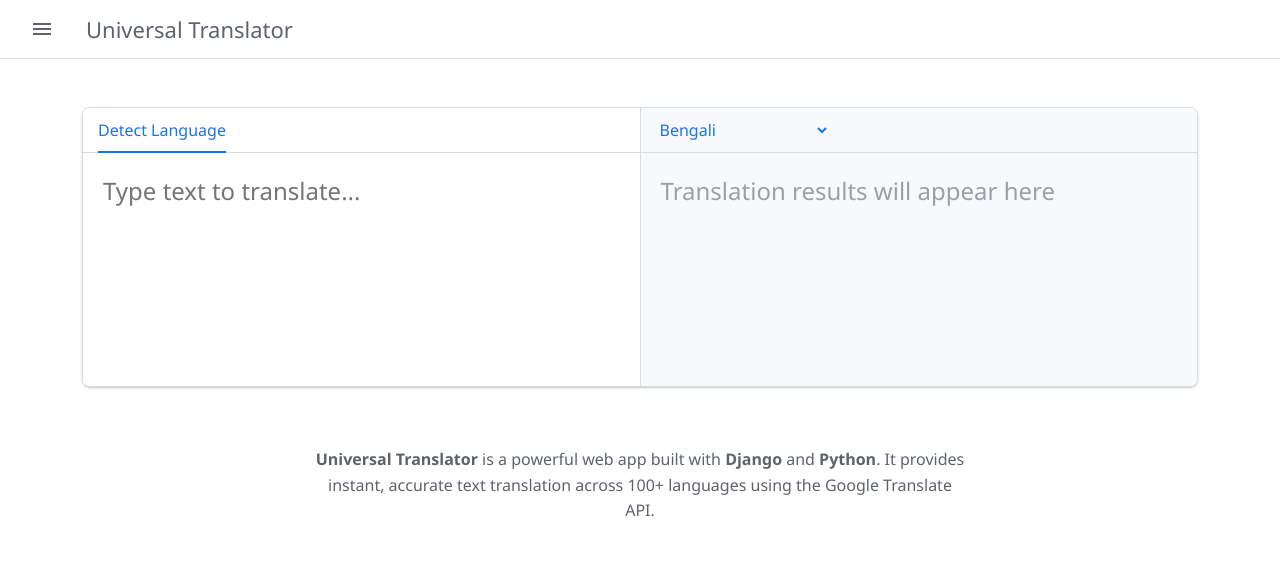
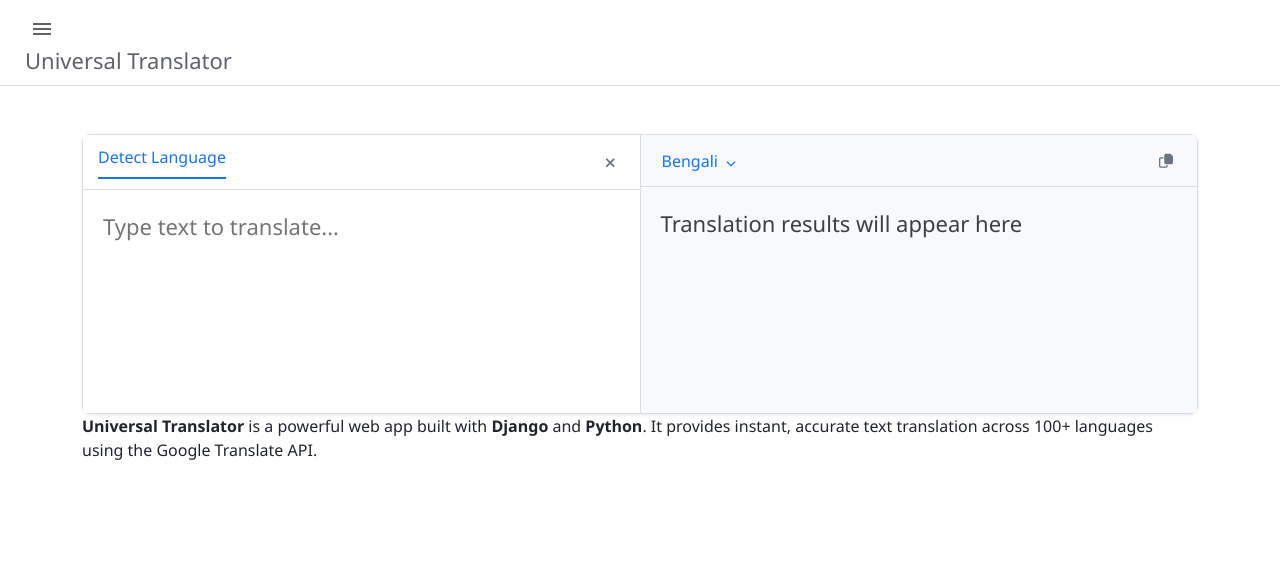
Before and after one commit to jahidhasanpiyesh/Universal-Translator-Web-App, a Django app: page / in a window 1280 px wide. Shown: the top 587 px of the page. Run offline with Django 5.2, Linux system fonts and the light colour scheme; some libraries are stand-ins or nearby versions.

Commit message:
searce and query added my template and use or conditon

```diff
--- a/core/views.py
+++ b/core/views.py
@@ -5,12 +5,9 @@
 from django.contrib.auth.decorators import login_required
 from django.contrib.auth import update_session_auth_hash
 from .models import UserProfile
-
-
 import json
 from django.http import JsonResponse
 from deep_translator import GoogleTranslator
-# Create your views here.
 
 
 def home(request):
@@ -36,7 +33,6 @@
         'uz': 'Uzbek', 'vi': 'Vietnamese', 'cy': 'Welsh', 'xh': 'Xhosa', 'yi': 'Yiddish',
         'yo': 'Yoruba', 'zu': 'Zulu'
     }
-
     return render(request, 'index.html', {'languages': languages_list})
 
 
@@ -44,41 +40,33 @@
     if request.method == "POST":
         try:
             data = json.loads(request.body)
-            user_text = data.get('text')
-            target_lang = data.get('target')
+            user_text = data.get('text', '').strip()
+            target_lang = data.get('target', 'bn')
 
-            # অনুবাদ করার আসল কোড
+            if not user_text:
+                return JsonResponse({'translated_text': ''})
+
             translated = GoogleTranslator(
                 source='auto', target=target_lang).translate(user_text)
-
             return JsonResponse({'translated_text': translated})
         except Exception as e:
             return JsonResponse({'error': str(e)}, status=400)
-
     return JsonResponse({'error': 'Invalid request'}, status=400)
 
 
-# Signin view handling both signup and login
 def signin(request):
     if request.method == "POST":
-
-        # Determine which form was submitted
         form_type = request.POST.get('form_type')
-
-        # --- SIGNUP LOGIC ---
         if form_type == 'signup':
             name = request.POST.get('full_name')
             email = request.POST.get('email')
             pass1 = request.POST.get('password')
             pass2 = request.POST.get('re_password')
-
-            # Validation checks
             if pass1 != pass2:
                 messages.error(request, "Passwords do not match!")
             elif User.objects.filter(username=email).exists():
                 messages.error(request, 'User with this email already exists!')
             else:
-                # Password match and user doesn't exist, create user
                 user = User.objects.create_user(
                     username=email, email=email, password=pass1)
                 user.first_name = name
@@ -86,22 +74,16 @@
                 messages.success(
                     request, 'Account created successfully! Please login.')
                 return redirect('signin')
-
-        # --- LOGIN LOGIC ---
         elif form_type == 'login':
             email = request.POST.get('email')
             password = request.POST.get('password')
-
-            # Django username field is email in this case
             user = authenticate(request, username=email, password=password)
-
             if user is not None:
                 login(request, user)
                 messages.success(request, 'Logged in successfully!')
                 return redirect('home')
             else:
                 messages.error(request, 'Invalid email or password!')
-
     return render(request, 'signin.html')
 
 
@@ -120,33 +102,22 @@
 @login_required
 def profile_edit(request):
     user = request.user
-    # OneToOneField relationship to get or create user profile
-    # This assumes UserProfile model has a OneToOneField to User
     profile, created = UserProfile.objects.get_or_create(user=user)
-
     if request.method == "POST":
         full_name = request.POST.get('full_name')
         email = request.POST.get('email')
         profile_pic = request.FILES.get('profile_pic')
-
         if not full_name or not email:
             messages.error(request, 'Full Name and Email are required!')
             return render(request, 'profile_edit.html')
-
-        # Update User fields
         user.first_name = full_name
         user.email = email
         user.username = email
-
-        # Update profile picture if provided
         if profile_pic:
             profile.image = profile_pic
-            profile.save()  # Save profile changes
-
-        # Handle password change if fields are filled
+            profile.save()
         current_pass = request.POST.get('current_password')
         new_pass = request.POST.get('new_password')
-
         if current_pass and new_pass:
             if user.check_password(current_pass):
                 user.set_password(new_pass)
@@ -161,11 +132,9 @@
             try:
                 user.save()
                 messages.success(request, 'Profile updated successfully!')
-            except Exception as e:
+            except Exception:
                 messages.error(
                     request, 'This email/username is already in use!')
                 return render(request, 'profile_edit.html')
-
         return redirect('profile')
-
     return render(request, 'profile_edit.html')
--- a/static/style.css
+++ b/static/style.css
@@ -1,45 +1,34 @@
-/* Color Variables */
 :root {
     --google-blue: #1a73e8;
     --border-color: #dadce0;
     --text-main: #3c4043;
-    --text-sub: #5f6368;
     --bg-light: #f8f9fa;
 }
 
 body {
-    margin: 0;
-    padding: 0;
-    background-color: #ffffff;
-    font-family: 'Segoe UI', Tahoma, Geneva, Verdana, sans-serif;
+    font-family: 'Segoe UI', sans-serif;
 }
 
-/* Header Styling */
 .translator-header {
     padding: 12px 25px;
     border-bottom: 1px solid var(--border-color);
-}
-
-.logo-area {
     display: flex;
     align-items: center;
 }
 
 .logo-area h1 {
     font-size: 22px;
-    margin: 0 0 0 12px;
-    color: var(--text-sub);
+    color: #5f6368;
     font-weight: 400;
+    margin: 0;
 }
 
-/* Main Box Styling */
 .translator-card {
     display: flex;
     border: 1px solid var(--border-color);
     border-radius: 8px;
-    box-shadow: 0 1px 2px 0 rgba(60,64,67,0.3);
+    box-shadow: 0 1px 3px rgba(0, 0, 0, 0.1);
     min-height: 280px;
-    overflow: hidden;
 }
 
 .pane {
@@ -49,15 +38,14 @@
 }
 
 .input-pane {
+    border-right: 1px solid var(--border-color);
     background: #fff;
-    border-right: 1px solid var(--border-color);
 }
 
 .output-pane {
     background: var(--bg-light);
 }
 
-/* Pane Header & Select */
 .pane-header {
     padding: 10px 15px;
     border-bottom: 1px solid var(--border-color);
@@ -67,78 +55,30 @@
     color: var(--google-blue);
     font-weight: 500;
     border-bottom: 2px solid var(--google-blue);
-    padding-bottom: 10px;
+    padding-bottom: 8px;
 }
 
-.language-select {
-    border: none;
-    background: transparent;
-    color: var(--google-blue);
-    font-weight: 500;
-    outline: none;
-    cursor: pointer;
-}
-
-/* Text Inputs/Outputs */
 .text-input {
     width: 100%;
     height: 100%;
     border: none;
     padding: 20px;
-    font-size: 24px;
+    font-size: 22px;
     resize: none;
     outline: none;
 }
 
 .text-output {
     padding: 20px;
-    font-size: 24px;
+    font-size: 22px;
     color: var(--text-main);
 }
 
-.placeholder-text {
-    color: #9aa0a6;
-}
-
-/* Button */
-.button-container {
-    display: flex;
-    justify-content: flex-end;
-    margin-top: 15px;
-}
-
-.btn-translate {
-    background-color: var(--google-blue);
-    color: white;
-    border: none;
-    padding: 10px 24px;
-    border-radius: 4px;
-    font-weight: 500;
-    cursor: pointer;
-    transition: 0.2s ease;
-}
-
-.btn-translate:hover {
-    background-color: #1765cc;
-    box-shadow: 0 1px 3px rgba(0,0,0,0.2);
-}
-
-/* Footer Description */
-.app-info {
-    margin-top: 60px;
-    text-align: center;
-    color: var(--text-sub);
-    max-width: 650px;
-    margin-left: auto;
-    margin-right: auto;
-    line-height: 1.6;
-}
-
-/* Responsive Fix */
 @media (max-width: 768px) {
     .translator-card {
         flex-direction: column;
     }
+
     .input-pane {
         border-right: none;
         border-bottom: 1px solid var(--border-color);
--- a/templates/index.html
+++ b/templates/index.html
@@ -1,109 +1,54 @@
 <!DOCTYPE html>
 {% load static %}
-{% load i18n %} <html lang="en">
-
+{% load i18n %}
+<html lang="en">
 <head>
     <meta charset="UTF-8">
     <meta name="viewport" content="width=device-width, initial-scale=1.0">
-    <title>{% trans "Universal Translator - Design Preview" %}</title>
+    <title>{% trans "Universal Translator" %}</title>
     <link href="https://cdn.jsdelivr.net/npm/bootstrap@5.3.0/dist/css/bootstrap.min.css" rel="stylesheet">
+    <link rel="stylesheet" href="https://cdnjs.cloudflare.com/ajax/libs/font-awesome/6.4.0/css/all.min.css">
     <script src="https://cdn.jsdelivr.net/npm/sweetalert2@11"></script>
     <link rel="stylesheet" href="{% static 'style.css' %}">
 
     <style>
-        /* Dropdown Styles */
-        .user-menu-wrapper {
-            position: relative;
-            display: inline-block;
-            margin-right: 15px;
+        /* Dropdown & Modal Styles */
+        .user-menu-wrapper { position: relative; display: inline-block; margin-right: 15px; }
+        .menu-trigger-btn { background: none; border: none; cursor: pointer; padding: 5px; display: flex; align-items: center; }
+        .dropdown-panel {
+            display: none; position: absolute; top: 40px; left: 0; background-color: #ffffff;
+            min-width: 220px; border: 1px solid #ddd; border-radius: 8px;
+            box-shadow: 0 4px 12px rgba(0,0,0,0.15); z-index: 1000; overflow: hidden;
         }
+        .show-dropdown { display: block !important; }
+        .dropdown-panel a { color: #000 !important; padding: 12px 16px; text-decoration: none; display: block; font-size: 14px; font-weight: 500; }
+        .dropdown-panel a:hover { background-color: #f1f1f1; }
 
-        .menu-trigger-btn {
-            background: none;
-            border: none;
-            cursor: pointer;
-            padding: 5px;
-            display: flex;
-            align-items: center;
-        }
+        /* Language Search UI */
+        .language-select-btn { color: #1a73e8; font-weight: 500; font-size: 16px; border: none; background: none; }
+        #langList { max-height: 350px; overflow-y: auto; }
+        .lang-option { border: none; padding: 10px 20px; text-align: left; width: 100%; background: none; }
+        .lang-option:hover { background-color: #f1f3f4; color: #1a73e8; }
 
-        .dropdown-panel {
-            display: none;
-            position: absolute;
-            top: 40px;
-            left: 0;
-            background-color: #ffffff;
-            min-width: 200px;
-            border: 1px solid #ddd;
-            border-radius: 8px;
-            box-shadow: 0 4px 12px rgba(0,0,0,0.15);
-            z-index: 1000;
-            overflow: hidden;
-        }
-
-        .dropdown-panel a {
-            color: #000000 !important;
-            padding: 12px 16px;
-            text-decoration: none;
-            display: block;
-            font-size: 14px;
-            font-weight: 500;
-            transition: background 0.2s;
-        }
-
-        .dropdown-panel a:hover {
-            background-color: #f1f1f1;
-        }
-
-        .menu-divider {
-            height: 1px;
-            background-color: #eee;
-            margin: 0;
-        }
-
-        .show-dropdown {
-            display: block !important;
-        }
-
-        .logo-area {
-            display: flex;
-            align-items: center;
-        }
-
-        /* Language Switcher styling */
-        .lang-form { padding: 10px 16px; }
-        .lang-form select { border: 1px solid #ccc; border-radius: 4px; padding: 2px 5px; width: 100%; font-size: 13px; }
+        #loader { display: none; position: absolute; bottom: 15px; right: 15px; }
     </style>
 </head>
 
 <body>
-
     <header class="translator-header">
-
         {% if messages %}
             {% for message in messages %}
             <script>
-                Swal.fire({
-                    icon: "{% if message.tags == 'error' %}error{% else %}success{% endif %}",
-                    title: "{{ message }}",
-                    toast: true,
-                    position: 'top-end',
-                    showConfirmButton: false,
-                    timer: 4000
-                });
+                Swal.fire({ icon: "{% if message.tags == 'error' %}error{% else %}success{% endif %}", title: "{{ message }}", toast: true, position: 'top-end', showConfirmButton: false, timer: 3000 });
             </script>
             {% endfor %}
         {% endif %}
 
         <div class="logo-area">
-
             <div class="user-menu-wrapper">
                 <button class="menu-trigger-btn" onclick="toggleMenu(event)">
-                    <svg width="24" height="24" viewBox="0 0 24 24" fill="#5f6368">
-                        <path d="M3 18h18v-2H3v2zm0-5h18v-2H3v2zm0-7v2h18V6H3z"></path>
-                    </svg>
+                    <svg width="24" height="24" viewBox="0 0 24 24" fill="#5f6368"><path d="M3 18h18v-2H3v2zm0-5h18v-2H3v2zm0-7v2h18V6H3z"></path></svg>
                 </button>
-
                 <div id="userMenu" class="dropdown-panel">
                     <div class="lang-form">
                         <small class="text-muted">{% trans "Site Language" %}:</small>
@@ -112,30 +57,14 @@
                             <select name="language" onchange="this.form.submit()">
                                 {% get_current_language as CURRENT_LANG %}
                                 {% get_available_languages as ALL_LANGS %}
-                                {% for lang_code, lang_name in ALL_LANGS %}
-                                    <option value="{{ lang_code }}" {% if lang_code == CURRENT_LANG %}selected{% endif %}>
-                                        {{ lang_name }}
-                                    </option>
-                                {% endfor %}
+                                {% for lang_code, lang_name in ALL_LANGS %}<option value="{{ lang_code }}" {% if lang_code == CURRENT_LANG %}selected{% endif %}>{{ lang_name }}</option>{% endfor %}
                             </select>
                         </form>
                     </div>
                     <div class="menu-divider"></div>
-
-                    {% if user.is_authenticated %}
-                    <a href="{% url 'profile' %}">{% trans "Profile" %}</a>
-                    <div class="menu-divider"></div>
-                    {% endif %}
-
-                    <a href="#">{% trans "About Universal Translator" %}</a>
-                    <a href="#">{% trans "Privacy & Terms" %}</a>
+                    {% if user.is_authenticated %}<a href="{% url 'profile' %}">{% trans "Profile" %}</a>{% endif %}
                     <a href="#">{% trans "Help" %}</a>
-
-                    {% if user.is_authenticated %}
-                    <a href="{% url 'signout' %}">{% trans "Logout" %}</a>
-                    {% else %}
-                    <a href="{% url 'signin' %}">{% trans "Sign In" %}</a>
-                    {% endif %}
+                    {% if user.is_authenticated %}<a href="{% url 'signout' %}">{% trans "Logout" %}</a>{% else %}<a href="{% url 'signin' %}">{% trans "Sign In" %}</a>{% endif %}
                 </div>
             </div>
             <h1>{% trans "Universal Translator" %}</h1>
@@ -144,120 +73,130 @@
 
     <main class="container py-5">
         <div class="translator-card">
-
             <div class="pane input-pane">
-                <div class="pane-header">
+                <div class="pane-header d-flex justify-content-between align-items-center">
                     <span class="active-tab">{% trans "Detect Language" %}</span>
+                    <button class="btn btn-sm text-secondary" id="clearBtn"><i class="fas fa-times"></i></button>
                 </div>
                 <textarea class="text-input" placeholder="{% trans 'Type text to translate...' %}"></textarea>
             </div>
 
-            <div class="pane output-pane">
-                <div class="pane-header">
-                    <select class="language-select">
-                        {% for code, name in languages.items %}
-                        <option value="{{ code }}" {% if code == 'bn' %}selected{% endif %}>
-                        {{ name }}
-                        </option>
-                        {% endfor %}
-                    </select>
+            <div class="pane output-pane" style="position: relative;">
+                <div class="pane-header d-flex justify-content-between align-items-center">
+                    <button type="button" class="language-select-btn" data-bs-toggle="modal" data-bs-target="#languageModal">
+                        <span id="selectedLangName">Bengali</span> <i class="fas fa-chevron-down ms-1" style="font-size: 10px;"></i>
+                    </button>
+                    <input type="hidden" id="targetLangCode" value="bn">
+
+                    <button class="btn btn-sm text-secondary" id="copyBtn"><i class="far fa-copy"></i></button>
                 </div>
-                <div class="text-output">
+                <div class="text-output" id="resultDiv">
                     <span class="placeholder-text">{% trans "Translation results will appear here" %}</span>
                 </div>
+                <div id="loader" class="spinner-border spinner-border-sm text-primary"></div>
             </div>
-
         </div>
 
+        <footer class="app-info">
 
+            <p>
 
-        <footer class="app-info">
-            <p>
                 {% blocktrans %}
+
                 <strong>Universal Translator</strong> is a powerful web app built with <strong>Django</strong> and
+
                 <strong>Python</strong>. It provides instant, accurate text translation across 100+ languages using the Google Translate API.
+
                 {% endblocktrans %}
+
             </p>
+
         </footer>
+
     </main>
 
+    <div class="modal fade" id="languageModal" tabindex="-1" aria-hidden="true">
+        <div class="modal-dialog modal-dialog-centered modal-dialog-scrollable">
+            <div class="modal-content">
+                <div class="modal-header border-0 pb-0">
+                    <h5 class="modal-title">{% trans "Select Language" %}</h5>
+                    <button type="button" class="btn-close" data-bs-dismiss="modal"></button>
+                </div>
+                <div class="modal-body">
+                    <div class="input-group mb-3 sticky-top bg-white pt-1">
+                        <span class="input-group-text bg-light border-end-0"><i class="fas fa-search text-muted"></i></span>
+                        <input type="text" id="langSearchInput" class="form-control border-start-0 shadow-none" placeholder="Search language...">
+                    </div>
+                    <div class="list-group list-group-flush" id="langList">
+                        {% for code, name in languages.items %}
+                        <button type="button" class="lang-option" data-code="{{ code }}" data-name="{{ name }}">{{ name }}</button>
+                        {% endfor %}
+                    </div>
+                </div>
+            </div>
+        </div>
+    </div>
+
+    <script src="https://cdn.jsdelivr.net/npm/bootstrap@5.3.0/dist/js/bootstrap.bundle.min.js"></script>
     <script>
-        // ১. মেনু টগল ফাংশন (আগের মতোই থাকবে)
+        const inputArea = document.querySelector('.text-input');
+        const outputArea = document.querySelector('#resultDiv');
+        const loader = document.getElementById('loader');
+        const targetLangInput = document.getElementById('targetLangCode');
+        const selectedLangNameDisplay = document.getElementById('selectedLangName');
+
         function toggleMenu(event) {
             event.stopPropagation();
-            const menu = document.getElementById("userMenu");
-            menu.classList.toggle("show-dropdown");
+            document.getElementById("userMenu").classList.toggle("show-dropdown");
         }
 
-        window.onclick = function(event) {
-            const menu = document.getElementById("userMenu");
-            if (!event.target.closest('.user-menu-wrapper')) {
-                if (menu.classList.contains('show-dropdown')) {
-                    menu.classList.remove('show-dropdown');
-                }
-            }
-        }
+        window.onclick = (e) => { if (!e.target.closest('.user-menu-wrapper')) document.getElementById("userMenu").classList.remove('show-dropdown'); }
 
-        // ২. অটোমেটিক অনুবাদ লজিক (আপডেটেড)
-        const inputArea = document.querySelector('.text-input');
-        const targetSelect = document.querySelector('.language-select');
-        const outputArea = document.querySelector('.text-output');
-        const translateBtn = document.querySelector('.btn-translate'); // বাটন ক্লিকও কাজ করবে
+        // Search Logic
+        document.getElementById('langSearchInput').addEventListener('input', function() {
+            const filter = this.value.toLowerCase();
+            document.querySelectorAll('.lang-option').forEach(opt => {
+                opt.style.display = opt.textContent.toLowerCase().includes(filter) ? "block" : "none";
+            });
+        });
+
+        // Language Select Logic
+        const modalEl = document.getElementById('languageModal');
+        const bootstrapModal = new bootstrap.Modal(modalEl);
+        document.querySelectorAll('.lang-option').forEach(opt => {
+            opt.addEventListener('click', function() {
+                targetLangInput.value = this.dataset.code;
+                selectedLangNameDisplay.innerText = this.dataset.name;
+                bootstrapModal.hide();
+                performTranslation();
+            });
+        });
 
         function performTranslation() {
             const text = inputArea.value.trim();
-            const targetLang = targetSelect.value;
+            if (!text) { outputArea.innerHTML = '<span class="placeholder-text">{% trans "Translation results will appear here" %}</span>'; return; }
 
-            // ইনপুট খালি থাকলে আউটপুট ক্লিয়ার করে দেবে
-            if (!text) {
-                outputArea.innerHTML = '<span class="placeholder-text">{% trans "Translation results will appear here" %}</span>';
-                return;
-            }
-
-            // লোডিং বোঝাতে অপাসিটি কমানো
+            loader.style.display = 'block';
             outputArea.style.opacity = '0.5';
 
             fetch('/translate-api/', {
                 method: 'POST',
-                headers: {
-                    'Content-Type': 'application/json',
-                    'X-CSRFToken': '{{ csrf_token }}'
-                },
-                body: JSON.stringify({
-                    'text': text,
-                    'target': targetLang
-                })
+                headers: { 'Content-Type': 'application/json', 'X-CSRFToken': '{{ csrf_token }}' },
+                body: JSON.stringify({ 'text': text, 'target': targetLangInput.value })
             })
-            .then(response => response.json())
+            .then(res => res.json())
             .then(data => {
-                outputArea.style.opacity = '1'; // কাজ শেষ হলে উজ্জ্বল হবে
-                if (data.translated_text) {
-                    outputArea.innerHTML = `<span style="color: #000;">${data.translated_text}</span>`;
-                } else {
-                    outputArea.innerHTML = '<span>{% trans "Error in translation" %}</span>';
-                }
+                loader.style.display = 'none';
+                outputArea.style.opacity = '1';
+                outputArea.innerHTML = data.translated_text ? `<span style="color:#000;">${data.translated_text}</span>` : "Error";
             })
-            .catch(error => {
-                console.error('Error:', error);
-                outputArea.style.opacity = '1';
-                outputArea.innerHTML = '<span>{% trans "Service Unavailable" %}</span>';
-            });
+            .catch(() => { loader.style.display = 'none'; outputArea.style.opacity = '1'; });
         }
 
-        // টাইপিং ডিলে সেট করা (Debounce)
         let timeout = null;
-        inputArea.addEventListener('input', function() {
-            clearTimeout(timeout);
-            // ইউজার টাইপিং থামানোর ৫০০ মিলিসেকেন্ড পর অনুবাদ শুরু হবে
-            timeout = setTimeout(performTranslation, 500);
-        });
-
-        // ড্রপডাউন পরিবর্তন করলে সাথে সাথে অনুবাদ হবে
-        targetSelect.addEventListener('change', performTranslation);
-
-        // বাটন ক্লিকের মাধ্যমেও চাইলে অনুবাদ করা যাবে
-        translateBtn.addEventListener('click', performTranslation);
+        inputArea.addEventListener('input', () => { clearTimeout(timeout); timeout = setTimeout(performTranslation, 600); });
+        document.getElementById('clearBtn').onclick = () => { inputArea.value = ''; performTranslation(); };
+        document.getElementById('copyBtn').onclick = () => { navigator.clipboard.writeText(outputArea.innerText); Swal.fire({title:'Copied!', toast:true, position:'top-end', showConfirmButton:false, timer:1000, icon:'success'}); };
     </script>
-
 </body>
 </html>
```
